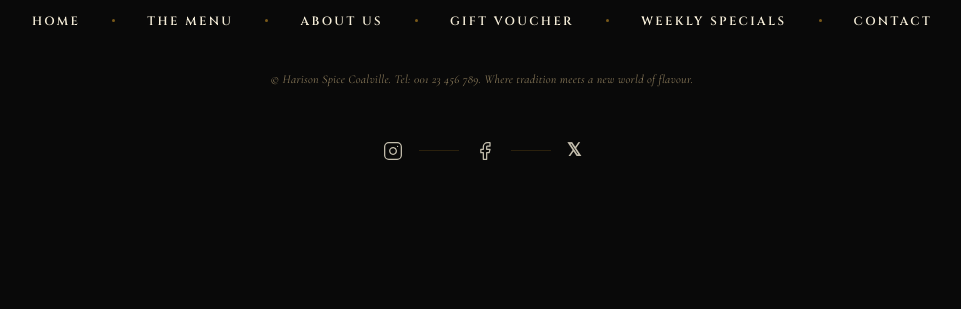
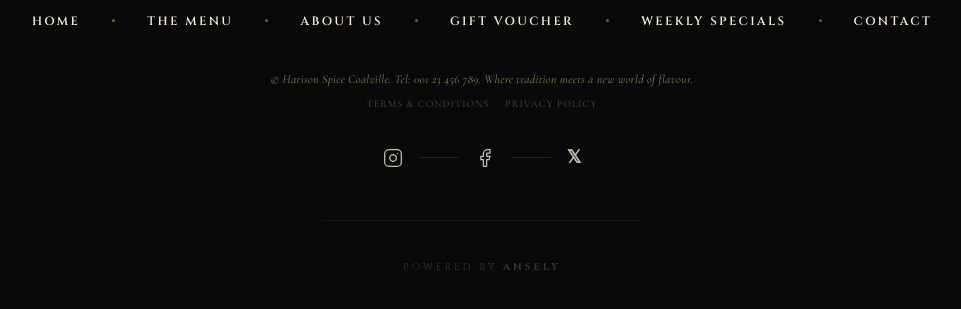
Before and after one commit to shandiru/Harrison-spice-indo, a React (Vite) app: page /privacy in a window 1280 px wide. Shown: the part 3147-3456 px from the top of the page, without its empty margins (158-1119 px from the left). Before the commit the page ends 3376 px from the top, so only its background shows below. Built offline with nearby package versions, Linux system fonts and the light colour scheme.

Commit message:
add footer

```diff
--- a/src/components/FooterSection.jsx
+++ b/src/components/FooterSection.jsx
@@ -1,5 +1,6 @@
 import React from 'react';
 import { Instagram, Facebook } from 'lucide-react';
+import { Link } from 'react-router-dom'; // Ensure you use Link for internal routing
 
 const Footer = () => {
   return (
@@ -7,22 +8,14 @@ const Footer = () => {
 
       {/* 1. Logo Section with Two-Side Lines */}
       <div className="w-full flex items-center mb-16 max-w-[1400px]">
-
-        {/* Left Side Line */}
         <div className="flex-grow h-[1px] bg-gradient-to-l from-brand-gold/20 to-transparent" />
-
-        {/* Center Logo Area */}
         <div className="px-8 md:px-12 text-center relative group">
           <h2 className="font-display leading-none">
-            {/* FIX: Both lines use font-black (weight 900) — logo/logotype spec. Italic on "Harison" is a style choice, but weight must be 900 */}
             <span className="block text-3xl md:text-5xl font-black text-brand-gold italic mb-1">Harison</span>
             <span className="block text-4xl md:text-6xl font-black text-brand-cream tracking-[0.2em]">SPICE</span>
           </h2>
-          {/* Subtle Glow */}
           <div className="absolute inset-0 bg-brand-gold/5 blur-3xl rounded-full -z-10 group-hover:bg-brand-gold/10 transition-all duration-700" />
         </div>
-
-        {/* Right Side Line */}
         <div className="flex-grow h-[1px] bg-gradient-to-r from-brand-gold/20 to-transparent" />
       </div>
 
@@ -43,16 +36,21 @@ const Footer = () => {
         ))}
       </nav>
 
-      {/* 3. Address & Copyright — FIX: caption spec 12-13px italic muted-gold */}
-      <div className="text-center mb-12">
+      {/* 3. Address & Copyright */}
+      <div className="text-center mb-8">
         <p className="font-body italic text-muted-gold tracking-wide leading-relaxed" style={{ fontSize: '12px', lineHeight: '1.55' }}>
           © Harison Spice Coalville. Tel: 001 23 456 789. <br className="md:hidden" />
           Where tradition meets a new world of flavour.
         </p>
+        {/* Legal Links Added Here */}
+        <div className="flex justify-center gap-4 mt-2">
+           <Link to="/terms" className="text-[10px] text-muted-gold/60 hover:text-brand-gold uppercase tracking-widest transition-colors">Terms & Conditions</Link>
+           <Link to="/privacy" className="text-[10px] text-muted-gold/60 hover:text-brand-gold uppercase tracking-widest transition-colors">Privacy Policy</Link>
+        </div>
       </div>
 
       {/* 4. Social Icons */}
-      <div className="flex items-center gap-4">
+      <div className="flex items-center gap-4 mb-12">
         <a href="#" className="text-brand-cream/80 hover:text-brand-gold transition-all">
           <Instagram size={20} strokeWidth={1.5} />
         </a>
@@ -61,8 +59,18 @@ const Footer = () => {
           <Facebook size={20} strokeWidth={1.5} />
         </a>
         <div className="w-10 h-[1px] bg-dim-gold/30" />
-        <a href="#" className="text-brand-cream/80 hover:text-brand-gold font-label font-bold text-lg">
-          𝕏
+        <a href="#" className="text-brand-cream/80 hover:text-brand-gold font-label font-bold text-lg">𝕏</a>
+      </div>
+
+      {/* 5. Powered By Section */}
+      <div className="pt-8 border-t border-brand-gold/10 w-full max-w-xs text-center">
+        <a
+          href="https://www.ansely.co.uk/"
+          target="_blank"
+          rel="noopener noreferrer"
+          className="font-label text-[10px] tracking-[0.3em] text-muted-gold/40 hover:text-brand-gold transition-all duration-500 uppercase"
+        >
+          Powered by <span className="font-bold">Ansely</span>
         </a>
       </div>
 
```
